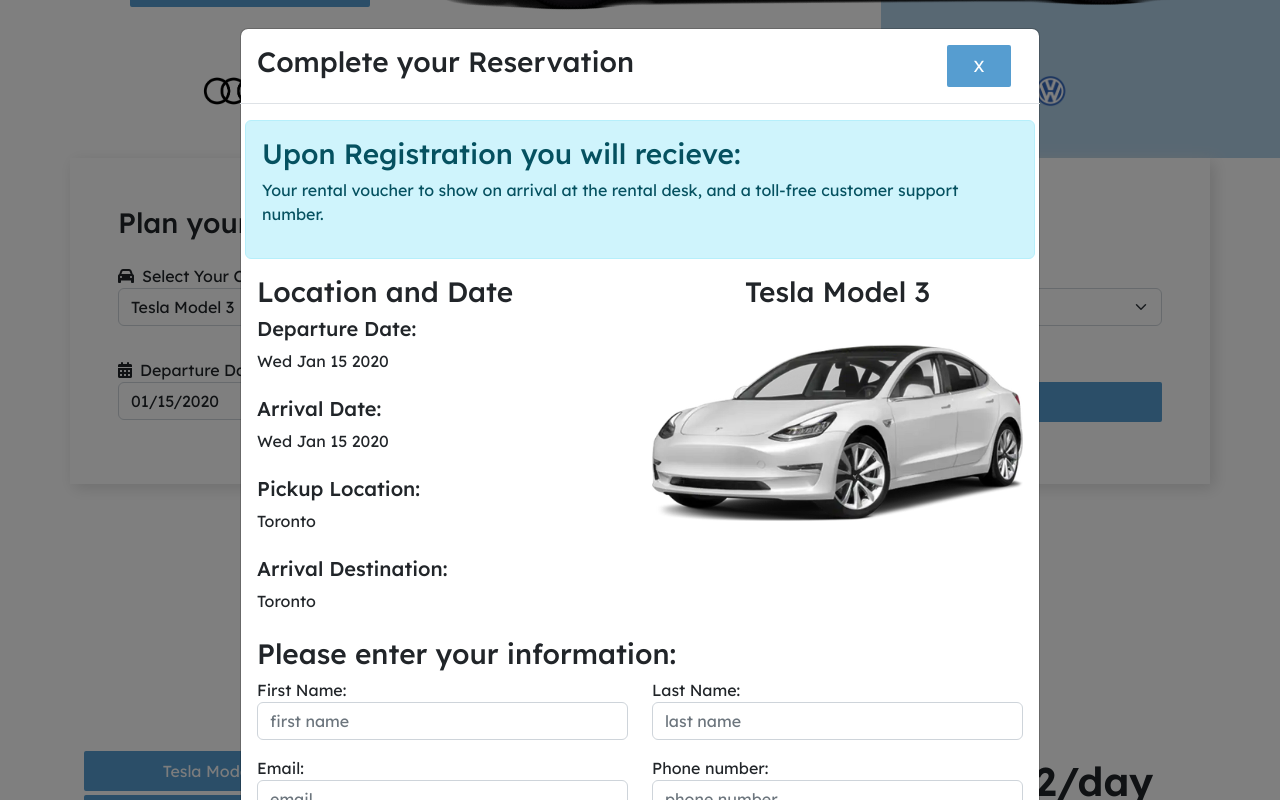
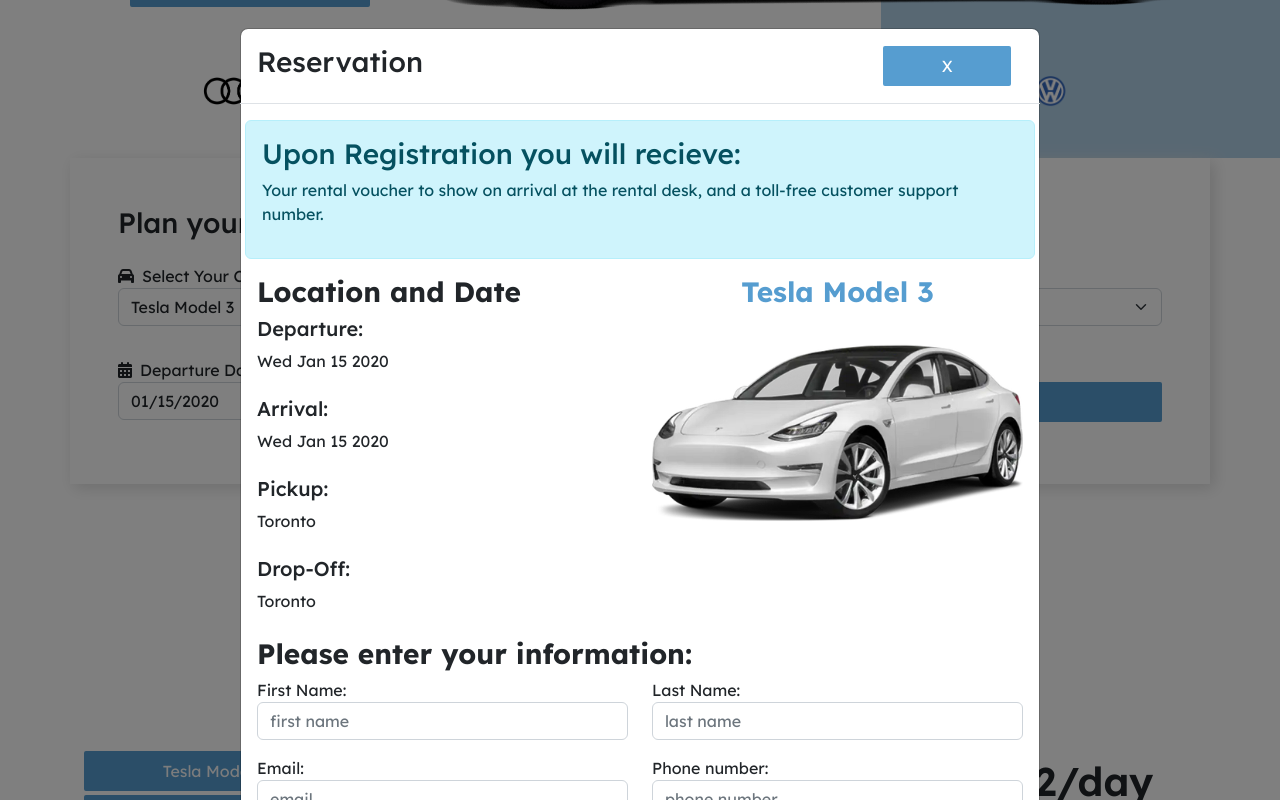
Before and after one commit to coolokawesome/carconnekt, a React (Create React App) app: page / in a window 1280 px wide. Both pictures are taken after typing "2020-01-15", "2020-01-15" into the empty fields and a click on the button "Book Now". Shown: the part 644-1444 px from the top of the page. Built offline with nearby package versions, Linux system fonts and the light colour scheme; the HTML template or start-up script is replaced by a standard one; a web font is replaced by a local one.

Commit message:
fixed form bug

```diff
--- a/src/components/Booking.js
+++ b/src/components/Booking.js
@@ -188,9 +188,9 @@
               <Modal show={true}
                 size='lg'>
                 <Modal.Header className='row modal-header'>
-                  <div className='row'>
-                    <div className='col-11'><h3>Complete your Reservation</h3></div>
-                    <button onClick={() => setShowModal(false)} className='col-1 btn btn-primary'>X</button>
+                  <div className='row align-items-center'>
+                    <div className='col-10'><h3> Reservation</h3></div>
+                    <button onClick={() => setShowModal(false)} className='col-2 btn btn-primary'>X</button>
                   </div>
                 </Modal.Header>
                 <Modal.Body>
@@ -202,15 +202,37 @@
                       </div>
                     </div>
                     <div className='row'>
-                      <div className='col-12 col-lg-6 text-center text-lg-start'>
-                        <h3>Location and Date</h3>
-                        <i></i><div className='mb-4'><h5 className='col-12 '>Departure Date:</h5> {new Date(departureValue).toDateString()}</div>
-                        <i></i><div className='mb-4'><h5 className='col-12'>Arrival Date:</h5>{new Date(arrivalValue).toDateString()}</div>
-                        <i></i><div className='mb-4'><h5 className='col-12'>Pickup Location:</h5> {pickupValue}</div>
-                        <i></i><div className='mb-4'><h5 className='col-12'>Arrival Destination:</h5> {dropoffValue}</div>
+                      <div className='col-12 col-lg-6 text-center text-lg-start '><h3><b>Location and Date</b></h3>
+                        <div className='row'>
+                          <div className='col-6 col-lg-12'>
+                            <div className='mb-4'>
+                              <h5 className='col-12 '>Departure:</h5>
+                              {new Date(departureValue).toDateString()}
+                            </div>
+                          </div>
+                          <div className='col-6 col-lg-12'>
+                            <div className='mb-4'>
+                              <h5 className='col-12 '>Arrival:</h5>
+                              {new Date(arrivalValue).toDateString()}
+                            </div>
+                          </div>
+                          <div className='col-6 col-lg-12'>
+                            <div className='mb-4'>
+                              <h5 className='col-12 '>Pickup:</h5>
+                              {pickupValue}
+                            </div>
+                          </div>
+                          <div className='col-6 col-lg-12'>
+                            <div className='mb-4'>
+                              <h5 className='col-12 '>Drop-Off:</h5>
+                              {dropoffValue}
+                            </div>
+                          </div>
+
+                        </div>
                       </div>
                       <div className='col-12 col-lg-6'>
-                        <h3 className='text-center'>{carValue}</h3>
+                        <h3 className='text-center special-text'><b>{carValue}</b></h3>
                         <img className='img img-fluid text-center' src={carImg}></img>
                       </div>
                     </div>
@@ -218,28 +240,28 @@
                       {
                         formError === true ? <Error /> : <></>
                       }
-                      <h3>Please enter your information:</h3>
-                      <div className='col-6 mb-3'>
+                      <h3 className='text-center text-md-start'><b>Please enter your information:</b></h3>
+                      <div className='col-12 col-md-6 mb-3'>
                         <p className='my-auto'>First Name: </p>
                         <input onChange={updateFirstName} required className='span input-group form-control' placeholder='first name'></input>
                       </div>
-                      <div className='col-6 mb-3'>
+                      <div className='col-12 col-md-6 mb-3'>
                         <p className='my-auto'>Last Name: </p>
                         <input onChange={updateLastName} required className='span input-group form-control' placeholder='last name'></input>
                       </div>
-                      <div className='col-6 mb-3'>
+                      <div className='col-12 col-md-6 mb-3'>
                         <p className='my-auto'>Email: </p>
                         <input onChange={updateEmail} required type='email' className='span input-group form-control' placeholder='email'></input>
                       </div>
-                      <div className='col-6 mb-3'>
+                      <div className='col-12 col-md-6 mb-3'>
                         <p className='my-auto'>Phone number: </p>
                         <input onChange={updatePhone} required type='phone' className='span input-group form-control' placeholder='phone number'></input>
                       </div>
-                      <div className='col-6 mb-3'>
+                      <div className='col-12 col-md-6 mb-3'>
                         <p className='my-auto'>Address: </p>
                         <input onChange={updateAddress} required type='address' className='span input-group form-control' placeholder='phone number'></input>
                       </div>
-                      <div className='col-6 mb-3'>
+                      <div className='col-12 col-md-6 mb-3'>
                         <p className='my-auto'>Postal Code: </p>
                         <input onChange={updatePostal} required type='phone' maxLength='7' minLength='7' className='span input-group form-control' placeholder='A1A 1A1'></input>
                       </div>
```
